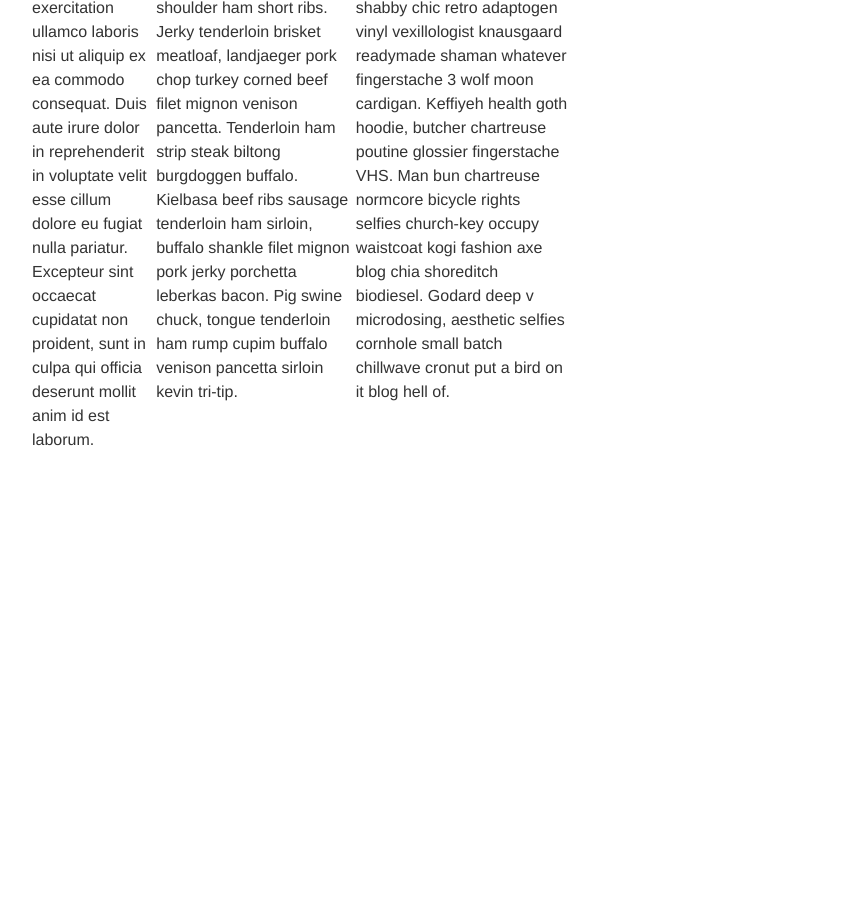
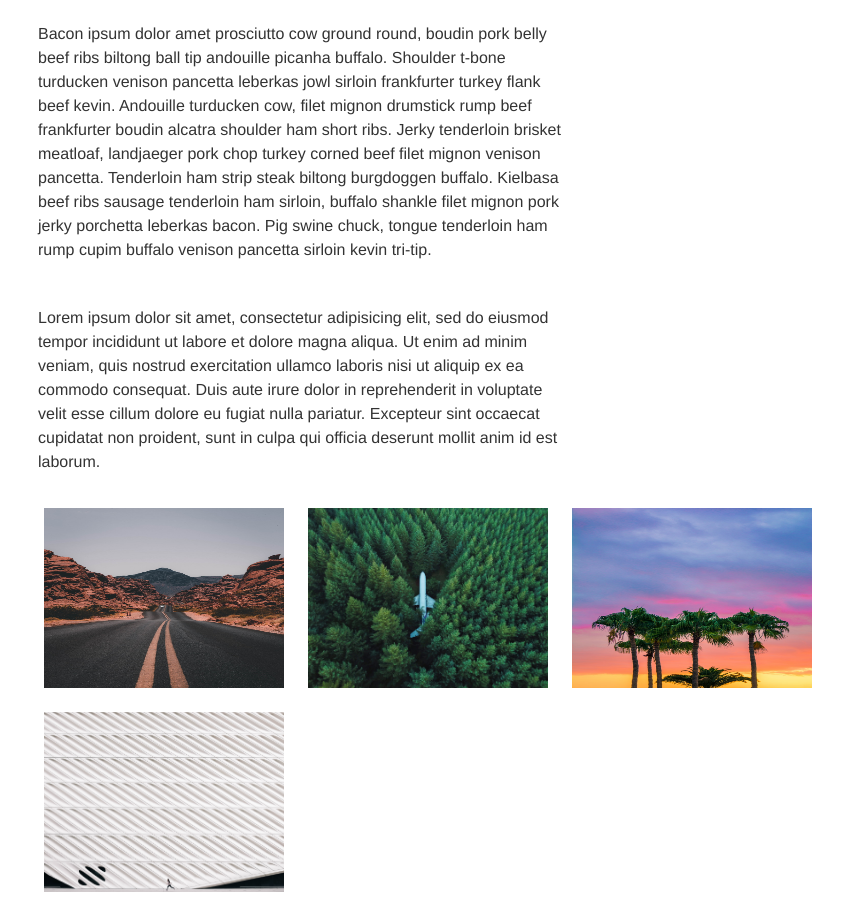
Before and after one commit to CarsonMcKinstry/okcoders-week-3, a plain HTML site: page floats/index.html in a window 1280 px wide. Shown: the part 789-1705 px from the top of the page, without its empty margins (208-1051 px from the left). Before the commit the page ends 1269 px from the top, so only its background shows below. Drawn offline with Linux system fonts and the light colour scheme.

Commit message:
created a basic gallery

```diff
--- a/floats/index.html
+++ b/floats/index.html
@@ -32,5 +32,13 @@
 		<p>Bacon ipsum dolor amet prosciutto cow ground round, boudin pork belly beef ribs biltong ball tip andouille picanha buffalo. Shoulder t-bone turducken venison pancetta leberkas jowl sirloin frankfurter turkey flank beef kevin. Andouille turducken cow, filet mignon drumstick rump beef frankfurter boudin alcatra shoulder ham short ribs. Jerky tenderloin brisket meatloaf, landjaeger pork chop turkey corned beef filet mignon venison pancetta. Tenderloin ham strip steak biltong burgdoggen buffalo. Kielbasa beef ribs sausage tenderloin ham sirloin, buffalo shankle filet mignon pork jerky porchetta leberkas bacon. Pig swine chuck, tongue tenderloin ham rump cupim buffalo venison pancetta sirloin kevin tri-tip.</p>
 		<p>Lorem ipsum dolor amet dIY pok pok fashion axe mustache taxidermy, letterpress messenger bag butcher enamel pin readymade poke humblebrag palo santo sriracha. Asymmetrical pork belly edison bulb, selfies thundercats poutine tattooed microdosing irony hella 8-bit blue bottle viral organic. Offal shabby chic retro adaptogen vinyl vexillologist knausgaard readymade shaman whatever fingerstache 3 wolf moon cardigan. Keffiyeh health goth hoodie, butcher chartreuse poutine glossier fingerstache VHS. Man bun chartreuse normcore bicycle rights selfies church-key occupy waistcoat kogi fashion axe blog chia shoreditch biodiesel. Godard deep v microdosing, aesthetic selfies cornhole small batch chillwave cronut put a bird on it blog hell of.</p>
 	</div>
+
+	<div class="gallery">
+		<img src="images/image-6.jpg">
+		<img src="images/image-4.jpg">
+		<img src="images/image-2.jpg">
+		<img src="images/image-3.jpg">
+	</div>
+
 </body>
 </html>
--- a/floats/styles/styles.css
+++ b/floats/styles/styles.css
@@ -40,8 +40,27 @@ img {
 
 .columns {
 	display: flex;
+	flex-direction: column-reverse;
+	/*justify-content: space-around;*/
+
 }
 
+.columns p {
+	/*width: 33%;*/
+	padding: 6px;
+}
+
+.gallery {
+	display: flex;
+	/*justify-content: center;*/
+	/*align-items: center;*/
+
+	flex-wrap: wrap;
+}
+
+.gallery img {
+	height: 180px;
+}
 
 /*.columns p {
 	width: 32%;
```
Also changed, not shown: floats/images/image-2.jpg (added), floats/images/image-3.jpg (added).
